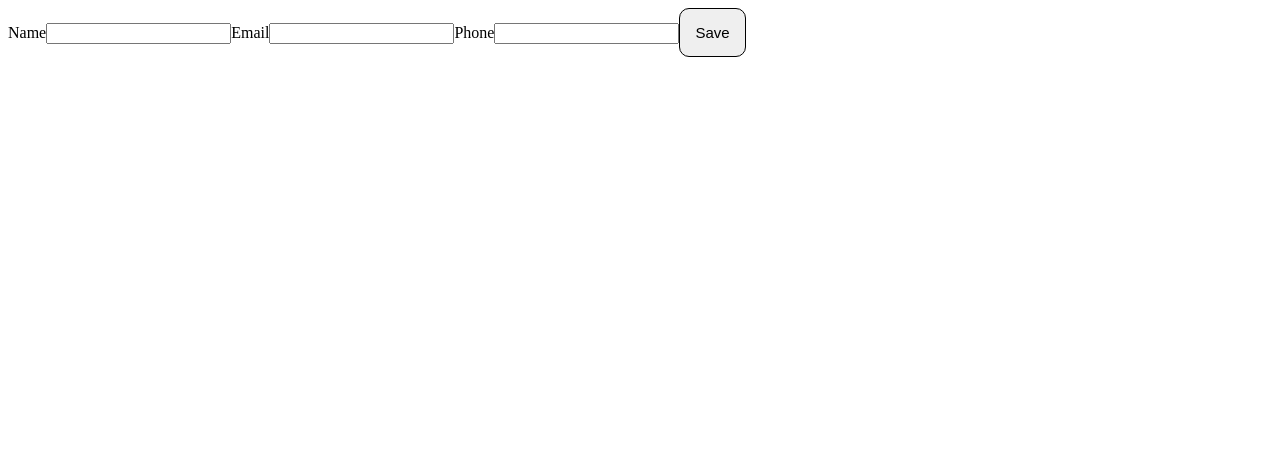
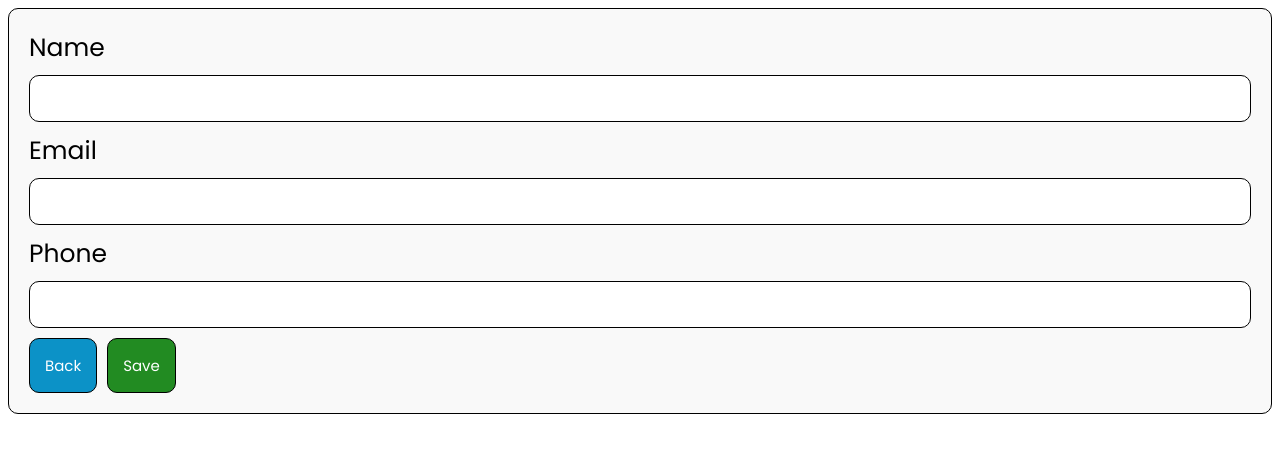
Before and after one commit to rudzzz/mmtech-project, a React (Vite) app in the folder Frontend/: page /form in a window 1280 px wide. Shown: the top 452 px of the page. Built offline with nearby package versions, Linux system fonts and the light colour scheme.

Commit message:
styling form

```diff
--- a/Frontend/index.html
+++ b/Frontend/index.html
@@ -3,6 +3,12 @@
   <head>
     <meta charset="UTF-8" />
     <meta name="viewport" content="width=device-width, initial-scale=1.0" />
+    <link rel="preconnect" href="https://fonts.googleapis.com" />
+    <link rel="preconnect" href="https://fonts.gstatic.com" crossorigin />
+    <link
+      href="https://fonts.googleapis.com/css2?family=Poppins:ital,wght@0,100;0,200;0,300;0,400;0,500;0,600;0,700;0,800;0,900;1,100;1,200;1,300;1,400;1,500;1,600;1,700;1,800;1,900&display=swap"
+      rel="stylesheet"
+    />
     <title>Contacts</title>
   </head>
   <body>
--- a/Frontend/src/App.css
+++ b/Frontend/src/App.css
@@ -1,3 +1,7 @@
+* {
+  font-family: "Poppins", sans-serif;
+}
+
 button {
   padding: 15px;
   border-radius: 10px;
@@ -61,3 +65,43 @@
   color: #fff;
   background-color: forestgreen;
 }
+
+/* Contact Form */
+
+.form-container {
+  max-width: 100%;
+  margin: auto;
+  padding: 20px;
+  border: 1px solid black;
+  border-radius: 10px;
+  background-color: #f9f9f9;
+}
+
+.form-container form {
+  display: flex;
+  flex-direction: column;
+}
+
+.form-container label {
+  font-size: 25px;
+  margin-bottom: 8px;
+}
+
+.form-container input {
+  padding: 10px;
+  margin-bottom: 10px;
+  border: 1px solid black;
+  border-radius: 10px;
+  font-size: 16px;
+}
+
+.form-container button {
+  margin-right: 10px;
+}
+
+.form-btn {
+  width: 10%;
+  display: flex;
+  align-items: center;
+  justify-content: space-between;
+}
--- a/Frontend/src/Components/ContactsForm.tsx
+++ b/Frontend/src/Components/ContactsForm.tsx
@@ -1,6 +1,6 @@
 import { useEffect, useState } from "react";
 import axios from "axios";
-import { useParams } from "react-router-dom";
+import { Link, useParams } from "react-router-dom";
 
 const ContactsForm = () => {
   const { id } = useParams();
@@ -49,12 +49,13 @@
   };
 
   return (
-    <div>
+    <div className="form-container">
       <form onSubmit={handleFormSubmit}>
         <label htmlFor="contact-name">Name</label>
         <input
           type="text"
           required
+          maxLength={45}
           name="name"
           value={name}
           id="contact-name"
@@ -65,6 +66,7 @@
         <input
           type="email"
           required
+          maxLength={35}
           name="email"
           value={email}
           id="contact-email"
@@ -75,13 +77,22 @@
         <input
           type="phone"
           required
+          maxLength={15}
           name="phone"
           value={phone}
           id="contact-phone"
           onChange={(e) => setPhone(e.target.value)}
         />
 
-        <button type="submit">Save</button>
+        <div className="form-btn">
+          <Link to={"/"}>
+            <button className="btn-edit">Back</button>
+          </Link>
+
+          <button className="btn-add" type="submit">
+            Save
+          </button>
+        </div>
       </form>
     </div>
   );
--- a/Frontend/src/Components/ContactsList.tsx
+++ b/Frontend/src/Components/ContactsList.tsx
@@ -1,7 +1,6 @@
 import { useEffect, useState } from "react";
 import axios from "axios";
 import { Link } from "react-router-dom";
-import ContactsForm from "./ContactsForm";
 
 const ContactsList = () => {
   const [contacts, setContacts] = useState([]);
```
Also changed, not shown: 1 other file (tests, documents, lock files or other folders).
